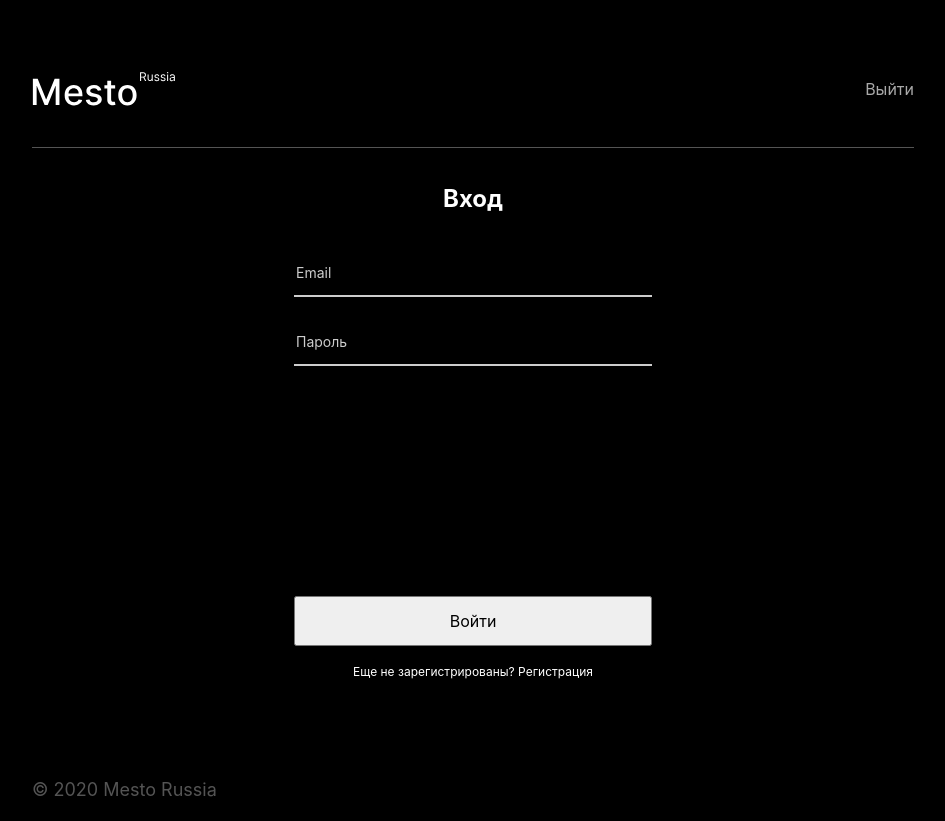
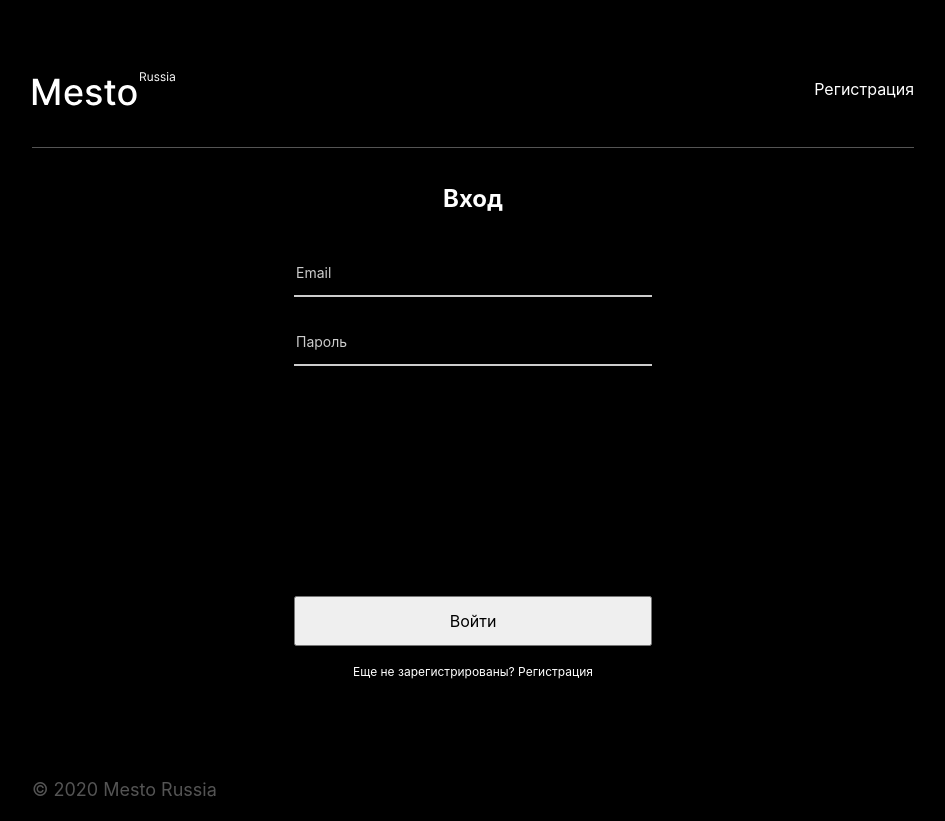
Before and after one commit to andrey-zinoviev-dev/mesto-react, a React (Create React App) app: page /mesto-react/sign-in in a window 1280 px wide. Before the commit this address led to /sign-in. Shown: the whole page, without its empty margins (167-1112 px from the left). Built offline with nearby package versions, Linux system fonts and the light colour scheme; no server answers; sample sign-in values are in the browser's storage.

Commit message:
gh-pages fix

```diff
--- a/package.json
+++ b/package.json
@@ -1,5 +1,5 @@
 {
-  "homepage": "./",
+  "homepage": "https://andrey-zinoviev-dev.github.io/mesto-react",
   "name": "mesto-react",
   "version": "0.1.0",
   "private": true,
--- a/src/components/App.js
+++ b/src/components/App.js
@@ -209,19 +209,19 @@ function App() {
   function showUser(data) {
     setAuthentificatedUser(data);
   }
-  React.useEffect(() => {
-    if(localStorage.getItem('token')) {
-      const userToken = localStorage.getItem('token');
-      authentificateOnLoad(userToken)
-      .then((res) => {
-        if(res) {
-          enableLoggedInState();
-          setAuthentificatedUser(res.data.email)
-          history.push('/');
-        }
-      })
-    }
-  }, [loggedIn])
+  // React.useEffect(() => {
+  //   if(localStorage.getItem('token')) {
+  //     const userToken = localStorage.getItem('token');
+  //     authentificateOnLoad(userToken)
+  //     .then((res) => {
+  //       if(res) {
+  //         enableLoggedInState();
+  //         setAuthentificatedUser(res.data.email)
+  //         history.push('/');
+  //       }
+  //     })
+  //   }
+  // }, [loggedIn])
 
   React.useEffect(() => {
     window.addEventListener('resize', () => {
--- a/src/components/Header.js
+++ b/src/components/Header.js
@@ -1,5 +1,5 @@
 import React from 'react';
-import { useHistory } from 'react-router-dom';
+import { useHistory, Link } from 'react-router-dom';
 import headerLogo from '../images/Vector.svg';
 import headerMenu from '../images/Group_5.png';
 import closeSign from '../images/Close-icon.png';
@@ -34,8 +34,8 @@ function Header(props) {
                 <div className="header__user-action">
                     {hideUser ? <img className="header__user-action-close" src={!showUser ? headerMenu : closeSign} alt="" onClick={handleShowUser}/> : ""}
                     {!hideUser ? <span className="header__user-action-email">{props.user}</span> : ""}
-                    {props.loggedIn && !hideUser ? <a className="header__action header__action_loggedIn" href="/" onClick={handleLogout}>Выйти</a> : ""}
-                    {!props.loggedIn && !hideUser ? <a className="header__action" href={loginType? "/sign-up" : "/sign-in"}>{loginType ? "Регистрация" : "Войти"}</a> : "" }
+                    {props.loggedIn && !hideUser ? <Link className="header__action header__action_loggedIn" to="/" onClick={handleLogout}>Выйти</Link> : ""}
+                    {!props.loggedIn && !hideUser ? <Link className="header__action" to={loginType? "/sign-up" : "/sign-in"}>{loginType ? "Регистрация" : "Войти"}</Link> : "" }
                 </div>
             </div>
         </header>
--- a/src/index.js
+++ b/src/index.js
@@ -7,7 +7,7 @@ import * as serviceWorker from './serviceWorker';
 
 ReactDOM.render(
   <React.StrictMode>
-    <BrowserRouter>
+    <BrowserRouter basename = "/mesto-react">
       <App />
     </BrowserRouter>
   </React.StrictMode>,
```
Also changed, not shown: 1 other file (tests, documents, lock files or other folders).
